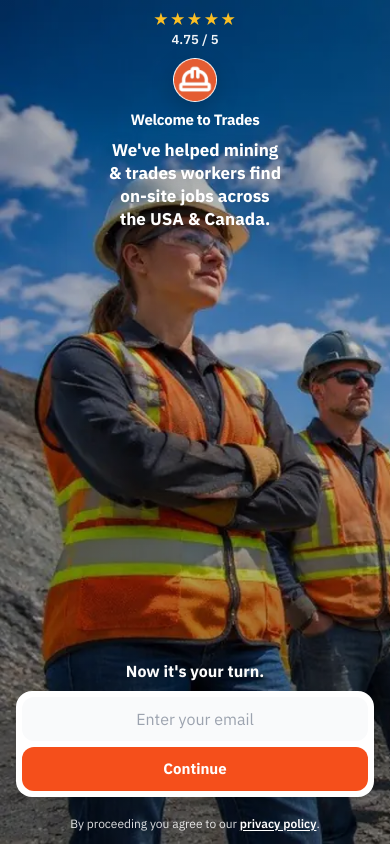
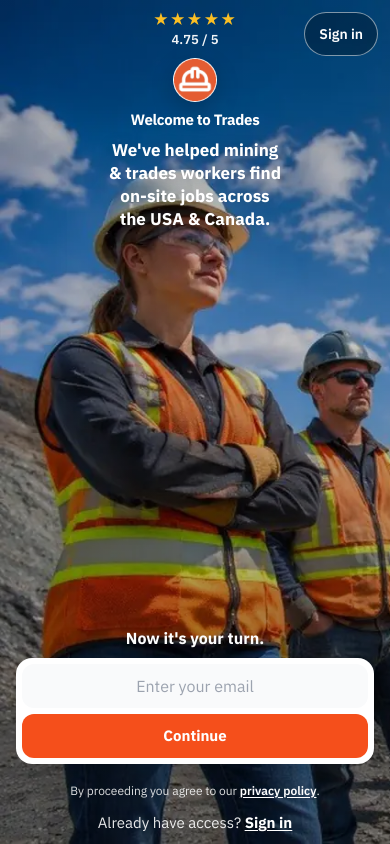
Before and after one commit to razajohri/welcometotrades, a Flask app: page /access in a window 390 px wide. Run offline with Flask 3, Linux system fonts and the light colour scheme.

Commit message:
Keep Sign in visible on phones across landing, access, and in-app headers.
Co-authored-by: Cursor <cursoragent@cursor.com>

```diff
--- a/templates/_mobile_account_link.html
+++ b/templates/_mobile_account_link.html
@@ -1 +1,5 @@
+{% if current_user.is_authenticated %}
 <a href="{{ url_for('account') }}" class="mobile-header-account{% if request.endpoint == 'account' %} mobile-header-account--active{% endif %}">My Account</a>
+{% else %}
+<a href="{{ url_for('login') }}" class="mobile-header-account">Sign in</a>
+{% endif %}
--- a/templates/access.html
+++ b/templates/access.html
@@ -81,6 +81,25 @@
                 max(20px, env(safe-area-inset-right))
                 max(24px, env(safe-area-inset-bottom))
                 max(20px, env(safe-area-inset-left));
+        }
+
+        .access-top-signin {
+            position: absolute;
+            top: max(12px, env(safe-area-inset-top));
+            right: max(12px, env(safe-area-inset-right));
+            display: inline-flex;
+            align-items: center;
+            justify-content: center;
+            min-height: 44px;
+            padding: 8px 14px;
+            border: 1.5px solid rgba(255, 255, 255, 0.5);
+            border-radius: 999px;
+            background: rgba(0, 0, 0, 0.28);
+            color: #fff;
+            font-size: 0.875rem;
+            font-weight: 600;
+            text-decoration: none;
+            -webkit-tap-highlight-color: transparent;
         }
 
         .access-top {
@@ -251,6 +270,20 @@
             opacity: 0.9;
         }
 
+        .access-signin {
+            margin: 4px 0 0;
+            font-size: 0.9375rem;
+            text-align: center;
+            color: rgba(255, 255, 255, 0.9);
+        }
+
+        .access-signin a {
+            color: #fff;
+            font-weight: 700;
+            text-decoration: underline;
+            text-underline-offset: 2px;
+        }
+
         @media (max-width: 540px) {
             .access-hero {
                 padding:
@@ -364,6 +397,7 @@
     </div>
 
     <main class="access-hero">
+        <a href="{{ url_for('login') }}" class="access-top-signin">Sign in</a>
         <div class="access-top">
             <div class="access-rating" aria-label="Rated 4.75 out of 5 stars">
                 <div class="access-stars" aria-hidden="true">★★★★★</div>
@@ -403,6 +437,10 @@
                 By proceeding you agree to our
                 <a href="{{ url_for('privacy') }}">privacy policy</a>.
             </p>
+            <p class="access-signin">
+                Already have access?
+                <a href="{{ url_for('login') }}">Sign in</a>
+            </p>
         </div>
     </main>
 </body>
--- a/templates/account.html
+++ b/templates/account.html
@@ -8,7 +8,7 @@
     <link rel="preconnect" href="https://fonts.googleapis.com">
     <link rel="preconnect" href="https://fonts.gstatic.com" crossorigin>
     <link href="https://fonts.googleapis.com/css2?family=IBM+Plex+Sans:wght@400;500;600;700&display=swap" rel="stylesheet">
-    <link rel="stylesheet" href="{{ url_for('static', filename='app.css') }}?v=brand1">
+    <link rel="stylesheet" href="{{ url_for('static', filename='app.css') }}?v=signin1">
 </head>
 <body class="auth-page">
     <header class="app-topbar">
--- a/templates/index.html
+++ b/templates/index.html
@@ -9,7 +9,7 @@
     <link rel="preconnect" href="https://fonts.googleapis.com">
     <link rel="preconnect" href="https://fonts.gstatic.com" crossorigin>
     <link href="https://fonts.googleapis.com/css2?family=IBM+Plex+Sans:wght@400;500;600;700&display=swap" rel="stylesheet">
-    <link rel="stylesheet" href="{{ url_for('static', filename='app.css') }}?v=navlogo2">
+    <link rel="stylesheet" href="{{ url_for('static', filename='app.css') }}?v=signin1">
 </head>
 <body class="search-page">
     <header class="search-header">
--- a/templates/landing_canada.html
+++ b/templates/landing_canada.html
@@ -15,7 +15,7 @@
     <link rel="preconnect" href="https://fonts.gstatic.com" crossorigin>
     <link href="https://fonts.googleapis.com/css2?family=IBM+Plex+Sans:wght@400;500;600;700&display=swap" rel="stylesheet">
     <link rel="preload" as="image" href="{{ url_for('static', filename='logo-ui.png') }}?v=wtt8" type="image/png">
-    <link rel="stylesheet" href="{{ url_for('static', filename='landing-taste.css') }}?v=ioshero4">
+    <link rel="stylesheet" href="{{ url_for('static', filename='landing-taste.css') }}?v=ioshero6">
     <link rel="stylesheet" href="{{ url_for('static', filename='contact_form.css') }}?v=ioshero1">
     {% if recaptcha_enabled and recaptcha_site_key %}
     <script src="https://www.google.com/recaptcha/api.js?render={{ recaptcha_site_key }}" async defer></script>
--- a/templates/legal_base.html
+++ b/templates/legal_base.html
@@ -8,7 +8,7 @@
     <link rel="preconnect" href="https://fonts.googleapis.com">
     <link rel="preconnect" href="https://fonts.gstatic.com" crossorigin>
     <link href="https://fonts.googleapis.com/css2?family=IBM+Plex+Sans:wght@400;500;600;700&display=swap" rel="stylesheet">
-    <link rel="stylesheet" href="{{ url_for('static', filename='app.css') }}?v=brand1">
+    <link rel="stylesheet" href="{{ url_for('static', filename='app.css') }}?v=signin1">
     {% block extra_head %}{% endblock %}
 </head>
 <body class="{% block body_class %}legal-page{% endblock %}">
@@ -18,6 +18,7 @@
                 <img src="{{ url_for('static', filename='logo-ui.png') }}?v=wtt8" alt="Welcome to Trades" class="app-topbar-logo">
                 <span class="app-topbar-title">Welcome to Trades</span>
             </a>
+            {% include '_mobile_account_link.html' %}
             <div class="app-topbar-actions">
                 <a href="{{ sign_in_cta_url }}" class="btn btn-outline">Sign in</a>
                 <a href="{{ access_cta_url }}" class="btn btn-primary">Get Access</a>
--- a/templates/lifetime_access.html
+++ b/templates/lifetime_access.html
@@ -8,7 +8,7 @@
     <link rel="preconnect" href="https://fonts.googleapis.com">
     <link rel="preconnect" href="https://fonts.gstatic.com" crossorigin>
     <link href="https://fonts.googleapis.com/css2?family=IBM+Plex+Sans:wght@400;500;600;700&display=swap" rel="stylesheet">
-    <link rel="stylesheet" href="{{ url_for('static', filename='app.css') }}?v=brand1">
+    <link rel="stylesheet" href="{{ url_for('static', filename='app.css') }}?v=signin1">
     <style>
         .lifetime-hero {
             position: relative;
@@ -85,6 +85,7 @@
                     <img src="{{ url_for('static', filename='logo-ui.png') }}?v=wtt8" alt="Welcome to Trades" class="app-topbar-logo">
                     <span class="app-topbar-title">Welcome to Trades</span>
                 </a>
+                {% include '_mobile_account_link.html' %}
                 <div class="app-topbar-actions">
                     <a href="{{ sign_in_cta_url }}" class="btn btn-outline">Sign in</a>
                 </div>
--- a/templates/login.html
+++ b/templates/login.html
@@ -8,7 +8,7 @@
     <link rel="preconnect" href="https://fonts.googleapis.com">
     <link rel="preconnect" href="https://fonts.gstatic.com" crossorigin>
     <link href="https://fonts.googleapis.com/css2?family=IBM+Plex+Sans:wght@400;500;600;700&display=swap" rel="stylesheet">
-    <link rel="stylesheet" href="{{ url_for('static', filename='app.css') }}?v=brand1">
+    <link rel="stylesheet" href="{{ url_for('static', filename='app.css') }}?v=signin1">
 </head>
 <body class="auth-page">
     <header class="app-topbar">
--- a/templates/post_a_job.html
+++ b/templates/post_a_job.html
@@ -8,7 +8,7 @@
     <link rel="preconnect" href="https://fonts.googleapis.com">
     <link rel="preconnect" href="https://fonts.gstatic.com" crossorigin>
     <link href="https://fonts.googleapis.com/css2?family=IBM+Plex+Sans:wght@400;500;600;700&display=swap" rel="stylesheet">
-    <link rel="stylesheet" href="{{ url_for('static', filename='app.css') }}?v=brand1">
+    <link rel="stylesheet" href="{{ url_for('static', filename='app.css') }}?v=signin1">
     <link rel="stylesheet" href="{{ url_for('static', filename='post_a_job.css') }}">
     {% if recaptcha_enabled and recaptcha_site_key %}
     <script src="https://www.google.com/recaptcha/api.js?render={{ recaptcha_site_key }}" async defer></script>
--- a/templates/register.html
+++ b/templates/register.html
@@ -8,7 +8,7 @@
     <link rel="preconnect" href="https://fonts.googleapis.com">
     <link rel="preconnect" href="https://fonts.gstatic.com" crossorigin>
     <link href="https://fonts.googleapis.com/css2?family=IBM+Plex+Sans:wght@400;500;600;700&display=swap" rel="stylesheet">
-    <link rel="stylesheet" href="{{ url_for('static', filename='app.css') }}?v=brand1">
+    <link rel="stylesheet" href="{{ url_for('static', filename='app.css') }}?v=signin1">
 </head>
 <body class="auth-page">
     <header class="app-topbar">
@@ -17,6 +17,7 @@
                 <img src="{{ url_for('static', filename='logo-ui.png') }}?v=wtt8" alt="Welcome to Trades" class="app-topbar-logo">
                 <span class="app-topbar-title">Welcome to Trades</span>
             </a>
+            {% include '_mobile_account_link.html' %}
             <div class="app-topbar-actions">
                 <a href="/login" class="btn btn-outline">Sign in</a>
             </div>
--- a/templates/results.html
+++ b/templates/results.html
@@ -11,7 +11,7 @@
     <link rel="preconnect" href="https://fonts.googleapis.com">
     <link rel="preconnect" href="https://fonts.gstatic.com" crossorigin>
     <link href="https://fonts.googleapis.com/css2?family=IBM+Plex+Sans:wght@400;500;600;700&display=swap" rel="stylesheet">
-    <link rel="stylesheet" href="{{ url_for('static', filename='app.css') }}?v=brand1">
+    <link rel="stylesheet" href="{{ url_for('static', filename='app.css') }}?v=signin1">
 </head>
 <body class="search-page">
     <header class="app-topbar">
--- a/templates/subscribe.html
+++ b/templates/subscribe.html
@@ -8,7 +8,7 @@
     <link rel="preconnect" href="https://fonts.googleapis.com">
     <link rel="preconnect" href="https://fonts.gstatic.com" crossorigin>
     <link href="https://fonts.googleapis.com/css2?family=IBM+Plex+Sans:wght@400;500;600;700&display=swap" rel="stylesheet">
-    <link rel="stylesheet" href="{{ url_for('static', filename='app.css') }}?v=brand1">
+    <link rel="stylesheet" href="{{ url_for('static', filename='app.css') }}?v=signin1">
 </head>
 <body class="subscribe-page">
     <header class="app-topbar">
@@ -17,6 +17,10 @@
                 <img src="{{ url_for('static', filename='logo-ui.png') }}?v=wtt8" alt="Welcome to Trades" class="app-topbar-logo">
                 <span class="app-topbar-title">Welcome to Trades</span>
             </a>
+            {% include '_mobile_account_link.html' %}
+            <div class="app-topbar-actions">
+                <a href="{{ url_for('login') }}" class="btn btn-outline">Sign in</a>
+            </div>
         </div>
     </header>
 
--- a/templates/subscription_success.html
+++ b/templates/subscription_success.html
@@ -8,7 +8,7 @@
     <link rel="preconnect" href="https://fonts.googleapis.com">
     <link rel="preconnect" href="https://fonts.gstatic.com" crossorigin>
     <link href="https://fonts.googleapis.com/css2?family=IBM+Plex+Sans:wght@400;500;600;700&display=swap" rel="stylesheet">
-    <link rel="stylesheet" href="{{ url_for('static', filename='app.css') }}?v=brand1">
+    <link rel="stylesheet" href="{{ url_for('static', filename='app.css') }}?v=signin1">
 </head>
 <body class="auth-page">
     <header class="app-topbar">
```
Also changed, not shown: static/landing-taste.css (+12 -5 lines).
